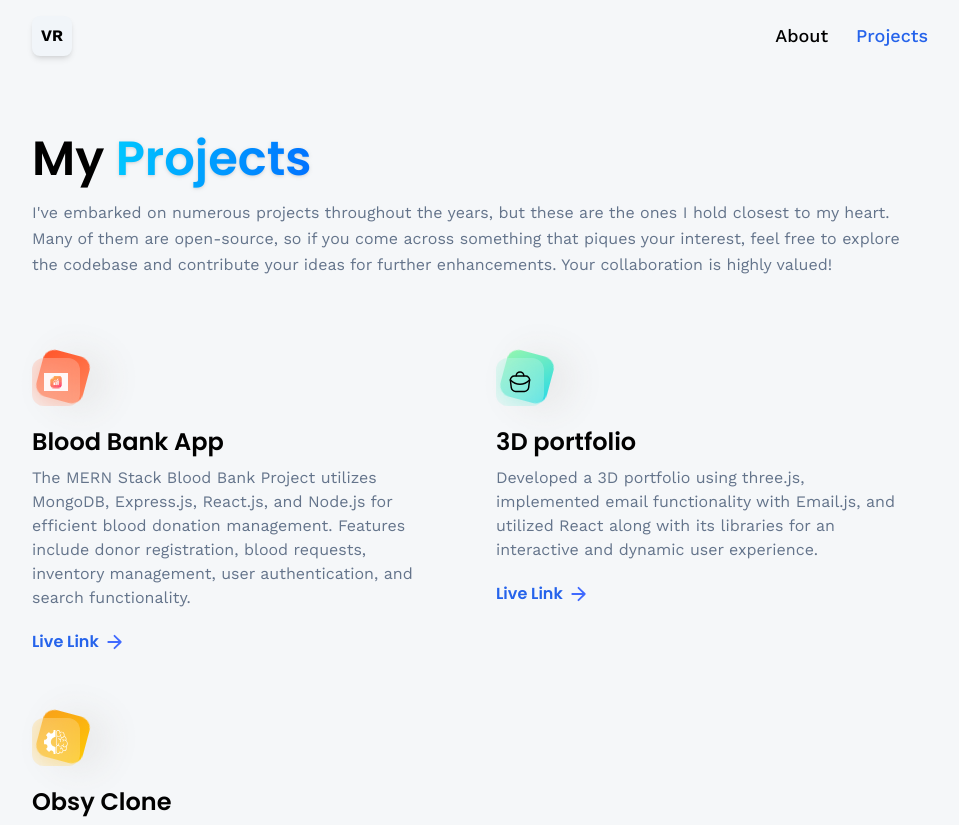
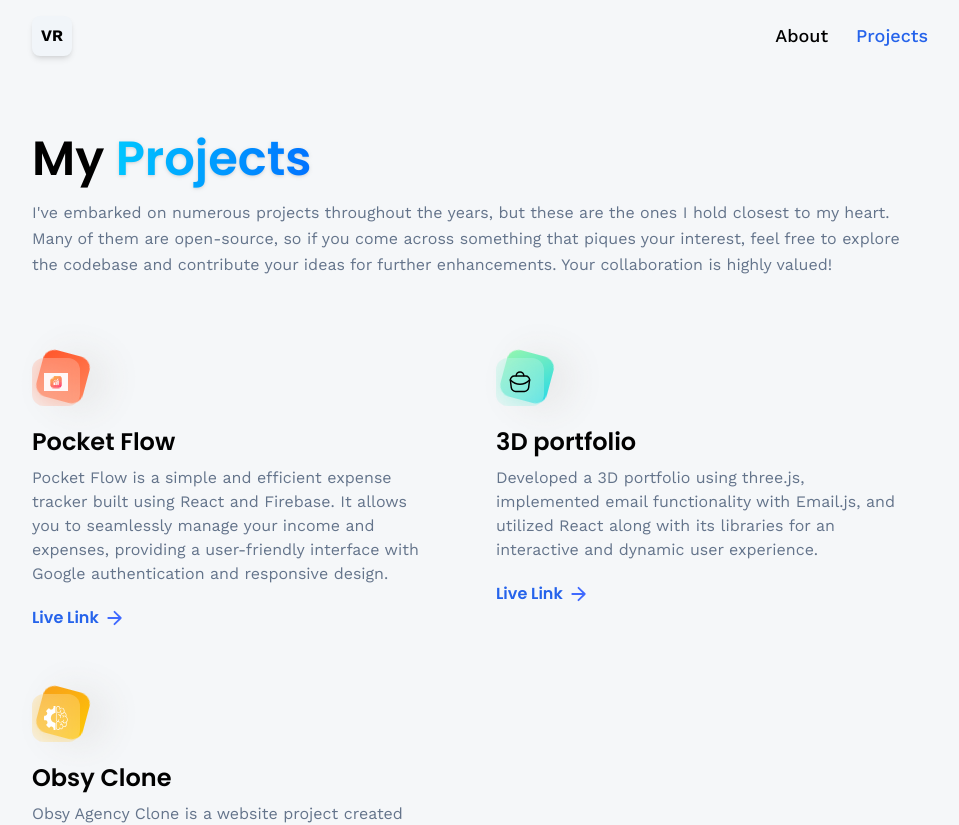
Before and after one commit to vishal0316/3d_portfolio, a React (Vite) app: page /projects in a window 1280 px wide. Shown: the top 825 px of the page, without its empty margins (160-1119 px from the left). Built offline with nearby package versions, Linux system fonts and the light colour scheme.

Commit message:
project add

```diff
--- a/src/constants/index.js
+++ b/src/constants/index.js
@@ -186,10 +186,10 @@ export const projects = [
   {
     iconUrl: pricewise,
     theme: "btn-back-red",
-    name: "Blood Bank App",
+    name: "Pocket Flow ",
     description:
-      "The MERN Stack Blood Bank Project utilizes MongoDB, Express.js, React.js, and Node.js for efficient blood donation management. Features include donor registration, blood requests, inventory management, user authentication, and search functionality.",
-    link: "https://github.com/vishal0316/Blood-Bank-App",
+      "Pocket Flow is a simple and efficient expense tracker built using React and Firebase. It allows you to seamlessly manage your income and expenses, providing a user-friendly interface with Google authentication and responsive design.",
+    link: "https://github.com/vishal0316/pocket-flow",
   },
   {
     iconUrl: threads,
```
